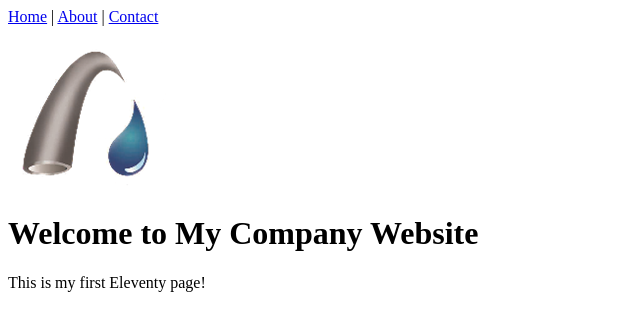
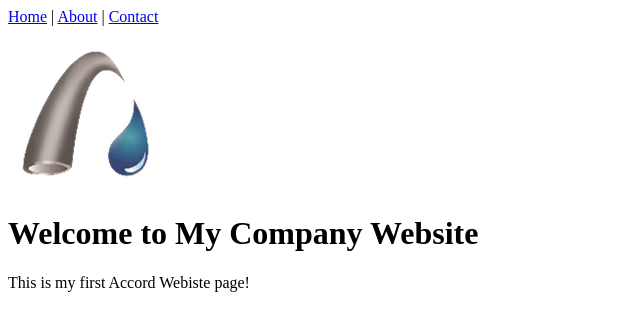
Before and after one commit to XL2/my-company-website, an Eleventy site: page index.md in a window 1280 px wide. Shown: the full height of the page, 0-640 px from the left. Built offline with nearby package versions, Linux system fonts and the light colour scheme; Eleventy itself is replaced by a stand-in of ours; files that its build step writes are made by us from their sources.

Commit message:
Demo Changes in Text

```diff
--- a/index.md
+++ b/index.md
@@ -6,4 +6,4 @@ title: Home
 ![Company Logo]({{ metadata.url }}/images/Picture3.png)
 # Welcome to My Company Website
 
-This is my first Eleventy page!
+This is my first Accord Webiste page!
```
Also changed, not shown: 1 other file.
